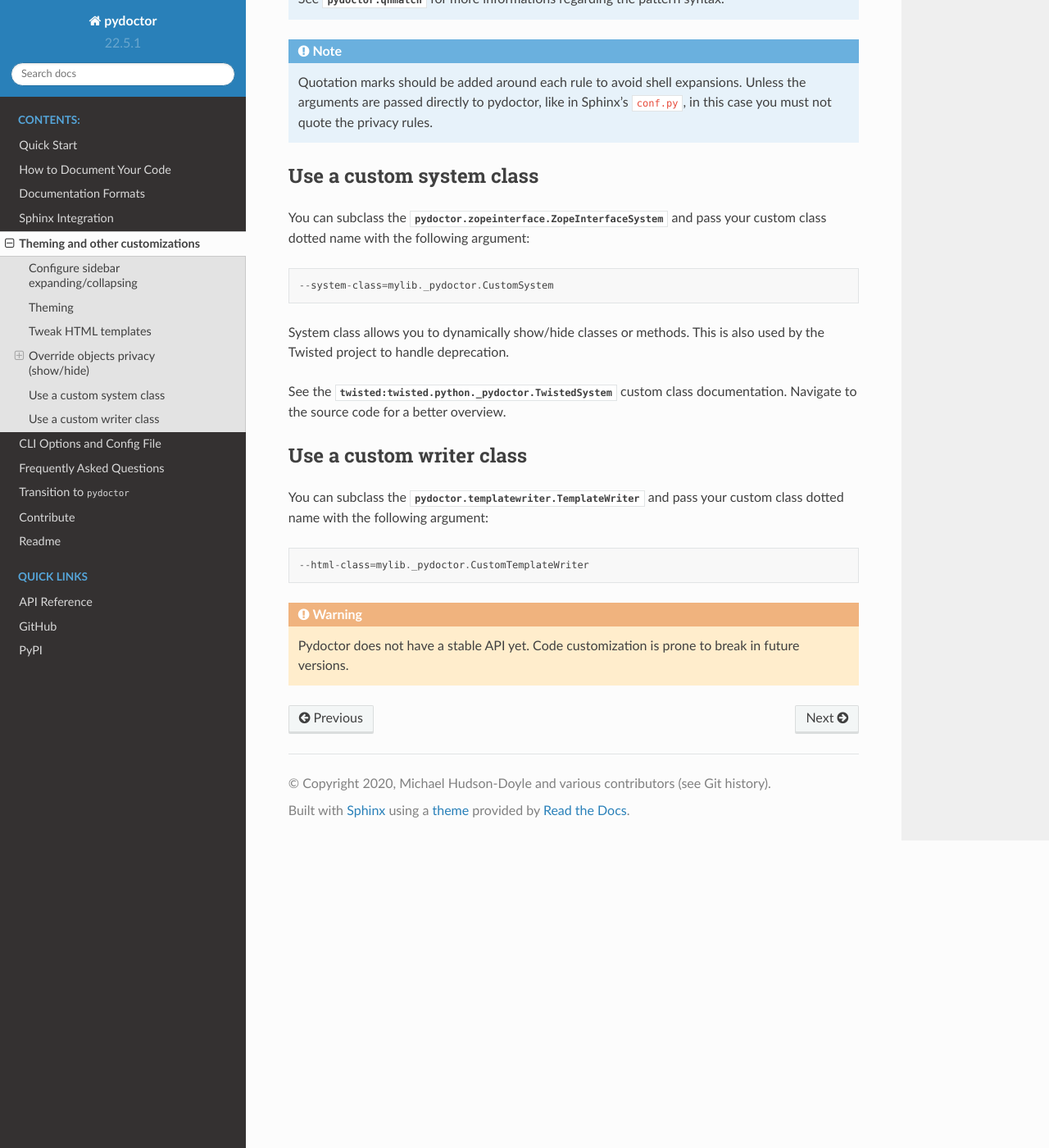
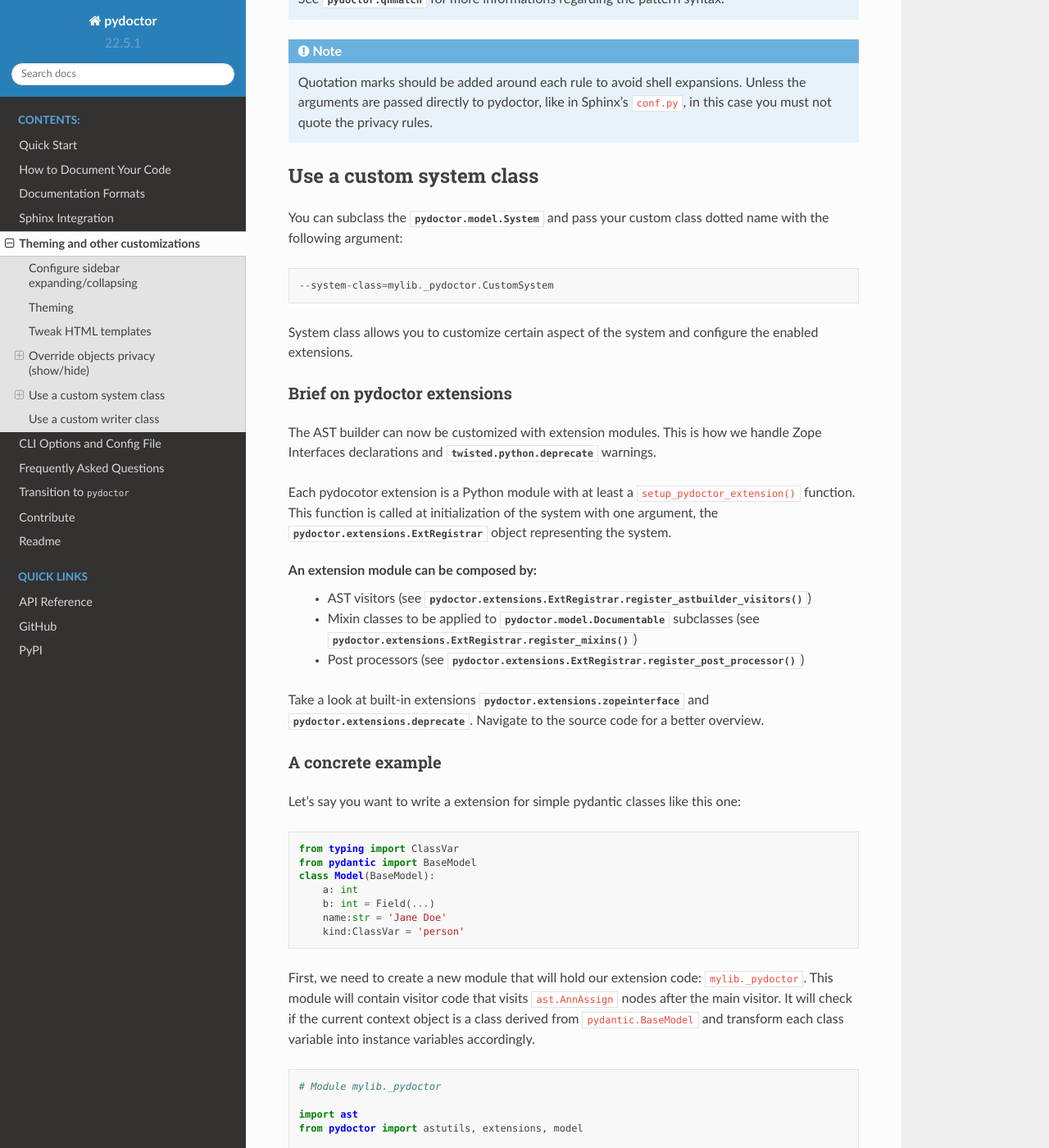
Before and after one commit to twisted/pydoctor, a Sphinx documentation site: the page built from docs/source/customize.rst, in a window 1280 px wide and 1400 px high, scrolled down 2526 px. Shown: the whole window at 82% size. Built offline with Sphinx 7.4.7 and the Read the Docs theme 2.0.0, drawn with Linux system fonts in a browser that asks for light colours; some of the changed text lies outside the part shown.

Commit message:
Add some documentation about the extension system.

```diff
--- a/docs/source/customize.rst
+++ b/docs/source/customize.rst
@@ -108,16 +108,106 @@ Privacy tweak examples
 Use a custom system class
 -------------------------
 
-You can subclass the :py:class:`pydoctor.zopeinterface.ZopeInterfaceSystem`
+You can subclass the :py:class:`pydoctor.model.System`
 and pass your custom class dotted name with the following argument::
 
   --system-class=mylib._pydoctor.CustomSystem
 
-System class allows you to dynamically show/hide classes or methods.
-This is also used by the Twisted project to handle deprecation.
+System class allows you to customize certain aspect of the system and configure the enabled extensions.
 
-See the :py:class:`twisted:twisted.python._pydoctor.TwistedSystem` custom class documentation.
+Brief on pydoctor extensions
+^^^^^^^^^^^^^^^^^^^^^^^^^^^^
+
+The AST builder can now be customized with extension modules.
+This is how we handle Zope Interfaces declarations and :py:mod:`twisted.python.deprecate` warnings.
+
+Each pydocotor extension is a Python module with at least a ``setup_pydoctor_extension()`` function.
+This function is called at initialization of the system with one argument,
+the :py:class:`pydoctor.extensions.ExtRegistrar` object representing the system.
+
+An extension module can be composed by:
+ - AST visitors (see :py:meth:`pydoctor.extensions.ExtRegistrar.register_astbuilder_visitors`)
+ - Mixin classes to be applied to :py:class:`pydoctor.model.Documentable` subclasses (see :py:meth:`pydoctor.extensions.ExtRegistrar.register_mixins`)
+ - Post processors (see :py:meth:`pydoctor.extensions.ExtRegistrar.register_post_processor`)
+
+Take a look at built-in extensions :py:mod:`pydoctor.extensions.zopeinterface` and  :py:mod:`pydoctor.extensions.deprecate`.
 Navigate to the source code for a better overview.
+
+A concrete example
+^^^^^^^^^^^^^^^^^^
+
+Let's say you want to write a extension for simple pydantic classes like this one:
+
+.. code:: python
+
+    from typing import ClassVar
+    from pydantic import BaseModel
+    class Model(BaseModel):
+        a: int
+        b: int = Field(...)
+        name:str = 'Jane Doe'
+        kind:ClassVar = 'person'
+
+
+First, we need to create a new module that will hold our extension code: ``mylib._pydoctor``.
+This module will contain visitor code that visits ``ast.AnnAssign`` nodes after the main visitor.
+It will check if the current context object is a class derived from ``pydantic.BaseModel`` and
+transform each class variable into instance variables accordingly.
+
+.. code:: python
+
+    # Module mylib._pydoctor
+
+    import ast
+    from pydoctor import astutils, extensions, model
+
+    class PydanticModVisitor(extensions.ModuleVisitorExt):
+
+        def depart_AnnAssign(self, node: ast.AnnAssign) -> None:
+            """
+            Called after an annotated assignment definition is visited.
+            """
+            ctx = self.visitor.builder.current
+            if not isinstance(ctx, model.Class):
+                # check if the current context object is a class
+                return
+
+            if not any(ctx.expandName(b) == 'pydantic.BaseModel' for b in ctx.bases):
+                # check if the current context object if a class derived from ``pydantic.BaseModel``
+                return
+
+            dottedname = astutils.node2dottedname(node.target)
+            if not dottedname or len(dottedname)!=1:
+                # check if the assignment is a simple name, otherwise ignore it
+                return
+
+            # Get the attribute from current context
+            attr = ctx.contents[dottedname[0]]
+
+            assert isinstance(attr, model.Attribute)
+
+            # All class variables that are not annotated with ClassVar will be transformed to instance variables.
+            if astutils.is_using_typing_classvar(attr.annotation, attr):
+                return
+
+            if attr.kind == model.DocumentableKind.CLASS_VARIABLE:
+                attr.kind = model.DocumentableKind.INSTANCE_VARIABLE
+
+    def setup_pydoctor_extension(r:extensions.ExtRegistrar) -> None:
+        r.register_astbuilder_visitors(PydanticModVisitor)
+
+    class PydanticSystem(model.System):
+        custom_extensions = ['mylib._pydoctor']
+
+Then, we would pass our custom class dotted name with the argument ``--system-class``::
+
+  --system-class=mylib._pydoctor.PydanticSystem
+
+Et voilà.
+
+.. important::
+    If you feel like other users of the community might benefit from your extension as well, please
+    don't hesitate to open a pull request adding your extension module to the package :py:mod:`pydoctor.extensions`.
 
 Use a custom writer class
 -------------------------
```
